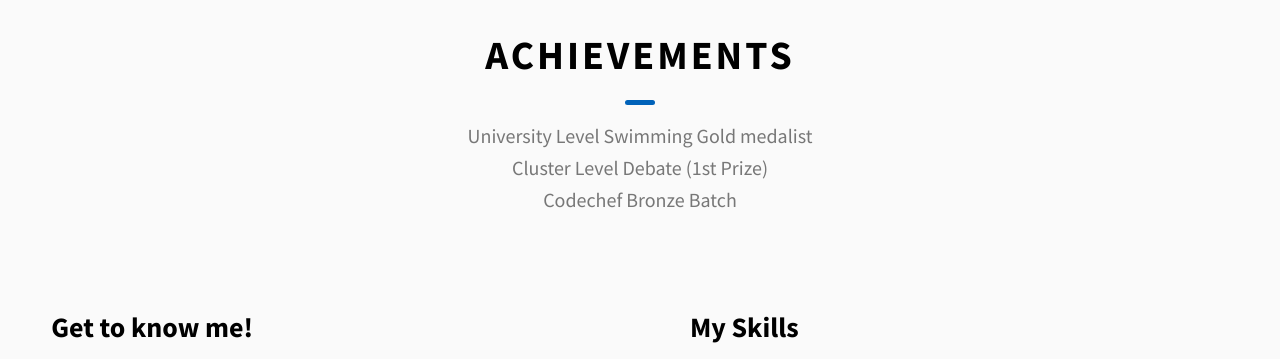
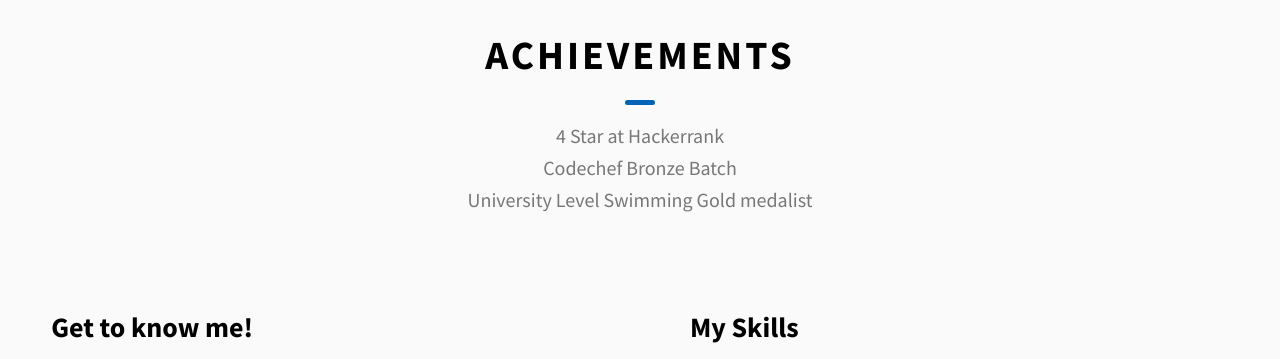
Before and after one commit to Ishan-Chinchghare/portfolio, a website: page index.html in a window 1280 px wide. Shown: the part 1240-1599 px from the top of the page. Drawn offline with nearby package versions, Linux system fonts and the light colour scheme.

Commit message:
Update index.html

```diff
--- a/index.html
+++ b/index.html
@@ -121,9 +121,10 @@
       <h2 class="heading heading-sec heading-sec__mb-med">
         <span class="heading-sec__main">Achievements</span>
         <span class="heading-sec__sub">
+
+          <p>4 Star at Hackerrank</p>
+          <p>Codechef Bronze Batch</p>
           <p>University Level Swimming Gold medalist </p>
-          <p>Cluster Level Debate (1st Prize)</p>
-          <p>Codechef Bronze Batch</p>
         </span>
       </h2>
       <div class="about__content">
```
